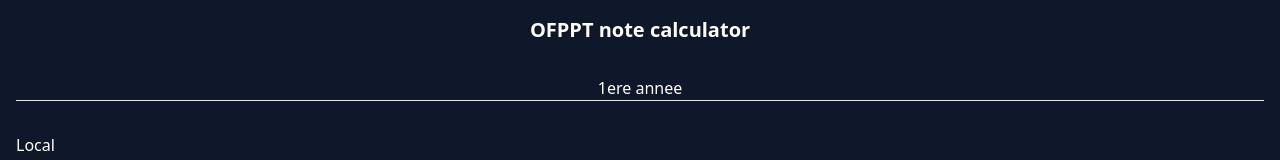
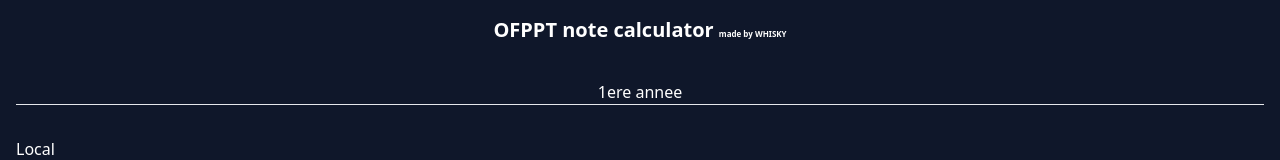
Before and after one commit to MeskiMohammed/ofppt-note-calculator, a React (Create React App) app: page / in a window 1280 px wide. Shown: the top 160 px of the page. Built offline with nearby package versions, Linux system fonts and the light colour scheme.

Commit message:
modified:   src/App.js

```diff
--- a/src/App.js
+++ b/src/App.js
@@ -15,7 +15,7 @@
 
   return (
     <div className="min-h-screen p-4 bg-slate-900 text-white flex flex-col gap-4">
-      <p className="w-full text-center mb-4 text-xl font-bold">OFPPT note calculator</p>
+      <p className="w-full text-center mb-4 text-xl font-bold">OFPPT note calculator <span className="text-[8px]">made by WHISKY</span></p>
       <p className="w-full text-center mb-4 border-b">1ere annee</p>
 
       <div>
```
